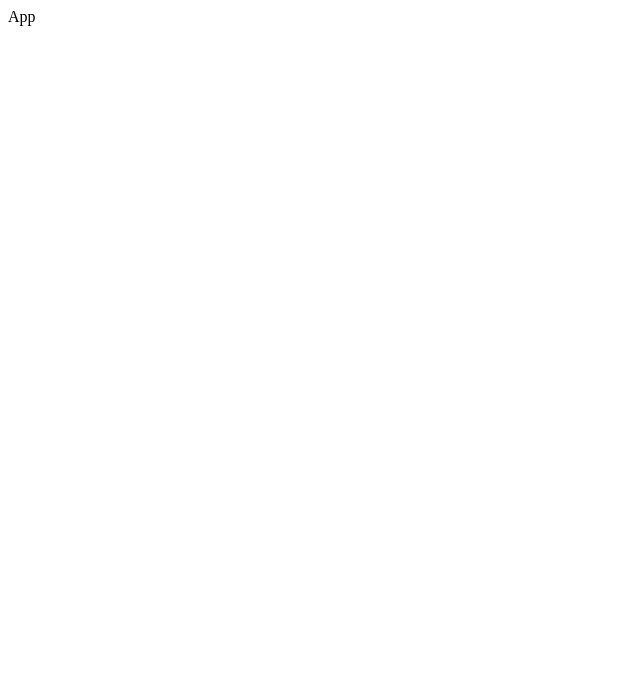
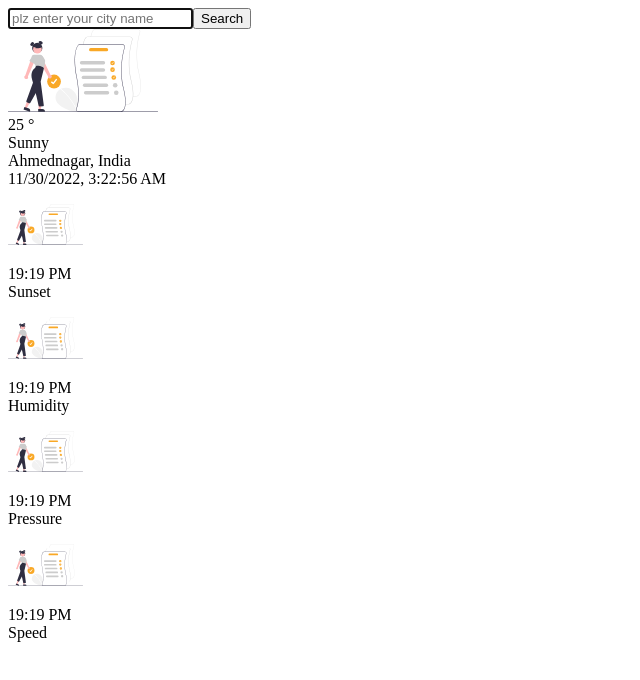
Before and after one commit to yash-purkar/weather-app, a React (Create React App) app: page / in a window 1280 px wide. Shown: the top 680 px of the page, without its empty margins (0-640 px from the left). Built offline with nearby package versions, Linux system fonts and the light colour scheme.

Commit message:
done JSX

```diff
--- a/src/App.js
+++ b/src/App.js
@@ -1,8 +1,9 @@
 import React from 'react'
+import Temp from "./Component/Temp"
 
 const App = () => {
   return (
-    <div>App</div>
+    <Temp />
   )
 }
 
--- /dev/null
+++ b/src/Component/Temp.js
@@ -0,0 +1,105 @@
+import React from 'react'
+import todo from './to_do.svg'
+
+
+const Temp = () => {
+
+
+  return (
+    <>
+      <div className='wrap'>
+        <div className="search">
+          <input type="search"
+            placeholder='plz enter your city name
+           ' name=""
+            id="searchItem" autoFocus />
+
+          <button className="searchBtn" type='button'>Search</button>
+        </div>
+      </div>
+
+      {/* temp card */}
+      <article className='widget'>
+        <div className="weatherIcon">
+          {/* <i className={"wi wi-day-sunny"}></i> */}
+          {/* Use icon here instead of img */}
+          <img src={todo} alt="" style={{ width: "150px" }} />
+        </div>
+
+        <div className="weatherInfo">
+          <div className="temperature">
+            <span>25 &deg;</span>
+          </div>
+
+          <div className="description">
+
+            <div className="weatherCondition">
+              Sunny
+            </div>
+
+            <div className="place">Ahmednagar, India</div>
+          </div>
+        </div>
+
+        <div className="date">
+          {new Date().toLocaleString()}
+        </div>
+
+        {/* Four column section */}
+        <div className="extra_temp">
+          <div className="temp_info">
+            <div className="two_side_section">
+              <p>
+                {/* <i></i> */}
+                <img src={todo} alt="" style={{ width: "75px" }} />
+              </p>
+              <p className="extra_info_left">
+                19:19 PM <br />
+                Sunset
+              </p>
+            </div>
+          </div>
+
+
+          <div className="two_side_section">
+            <p>
+              {/* <i></i> */}
+              <img src={todo} alt="" style={{ width: "75px" }} />
+            </p>
+            <p className="extra_info_left">
+              19:19 PM <br />
+              Humidity
+            </p>
+          </div>
+        </div>
+
+        <div className="weather_extra_info">
+          <div className="two_side_section">
+            <p>
+              {/* <i></i> */}
+              <img src={todo} alt="" style={{ width: "75px" }} />
+            </p>
+            <p className="extra_info_left">
+              19:19 PM <br />
+              Pressure
+            </p>
+          </div>
+
+          <div className="two_side_section">
+            <p>
+              {/* <i></i> */}
+              <img src={todo} alt="" style={{ width: "75px" }} />
+            </p>
+            <p className="extra_info_left">
+              19:19 PM <br />
+              Speed
+            </p>
+          </div>
+        </div>
+
+      </article>
+    </>
+  )
+}
+
+export default Temp
```
Also changed, not shown: src/Component/to_do.svg (added).
